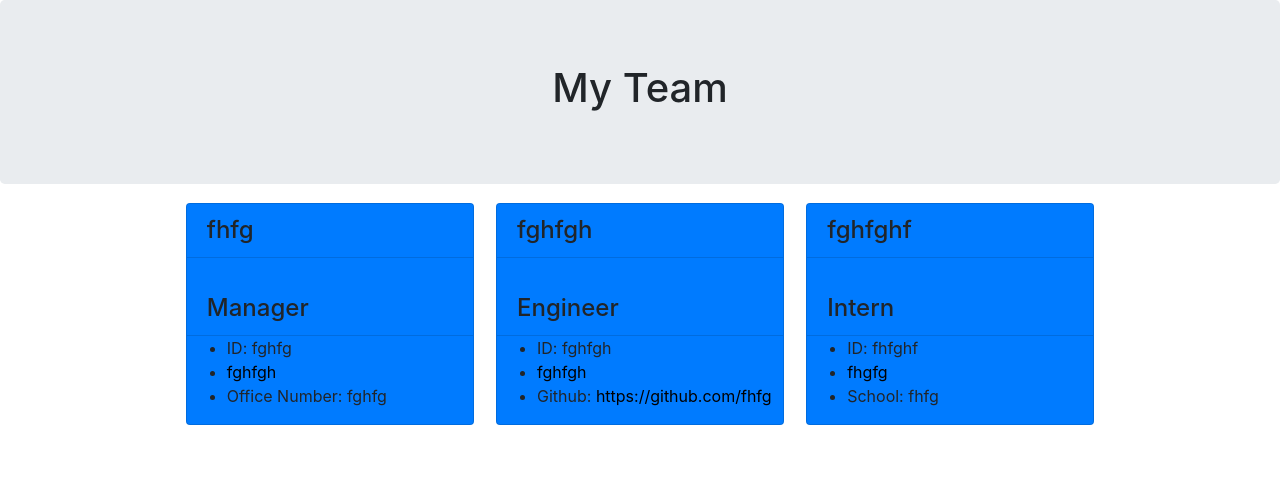
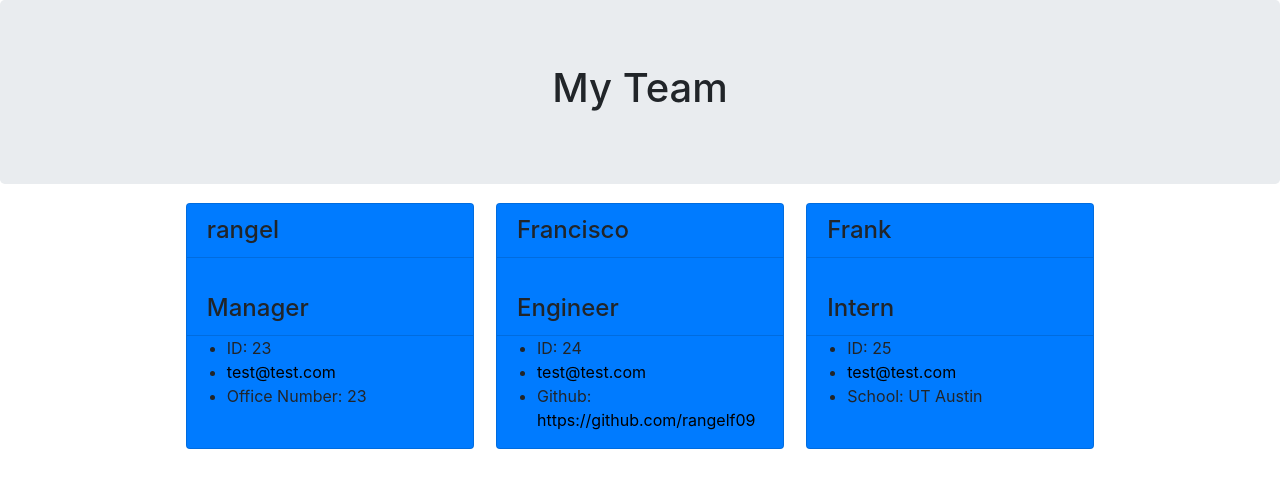
Before and after one commit to rangelf09/COMPANY-PROFILE-GENERATOR, a website: page dist/team.html in a window 1280 px wide. Drawn offline with nearby package versions, Linux system fonts and the light colour scheme.

```diff
--- a/dist/team.html
+++ b/dist/team.html
@@ -20,31 +20,31 @@
         <div class="row">
             <div class="col-12 d-flex justify-content-center">
                 <div class="card bg-primary" style="width: 18rem">
-    <h4 class="card-header bg-primary">fhfg</h4>
+    <h4 class="card-header bg-primary">rangel</h4>
     <br>
     <h4 class="card-header bg-primary">Manager</h4>
     <ul class="group-list">
-        <li class="group-list-item">ID: fghfg</li>
-        <li class="group-list-item"> <a style="color: black;" href="Email to:fghfgh">fghfgh</a></li>
-        <li class="group-list-item">Office Number: fghfg</li>
+        <li class="group-list-item">ID: 23</li>
+        <li class="group-list-item"> <a style="color: black;" href="Email to:test@test.com">test@test.com</a></li>
+        <li class="group-list-item">Office Number: 23</li>
     </ul>
 </div><div class="card bg-primary" style="width: 18rem">
-    <h4 class="card-header bg-primary">fghfgh</h4>
+    <h4 class="card-header bg-primary">Francisco</h4>
     <br>
     <h4 class="card-header bg-primary">Engineer</h4>
     <ul class="group-list">
-        <li class="group-list-item">ID: fghfgh</li>
-        <li class="group-list-item"> <a style="color: black;" href="Email to:fghfgh"> fghfgh </a></li>
-        <li class="group-list-item">Github: <a style="color: black;" href="https://github.com/fhfg">https://github.com/fhfg</a></li>
+        <li class="group-list-item">ID: 24</li>
+        <li class="group-list-item"> <a style="color: black;" href="Email to:test@test.com"> test@test.com </a></li>
+        <li class="group-list-item">Github: <a style="color: black;" href="https://github.com/rangelf09">https://github.com/rangelf09</a></li>
     </ul>
 </div><div class="card bg-primary" style="width: 18rem">
-    <h4 class="card-header bg-primary">fghfghf</h4>
+    <h4 class="card-header bg-primary">Frank</h4>
     <br>
     <h4 class="card-header bg-primary">Intern</h4>
     <ul class="group-list">
-        <li class="group-list-item">ID: fhfghf</li>
-        <li class="group-list-item"> <a style="color: black;" href="Email to:{{ email }}">fhgfg</a></li>
-        <li class="group-list-item">School: fhfg</li>
+        <li class="group-list-item">ID: 25</li>
+        <li class="group-list-item"> <a style="color: black;" href="Email to:{{ email }}">test@test.com</a></li>
+        <li class="group-list-item">School: UT Austin</li>
     </ul>
 </div>
             </div>
```
Also changed, not shown: README.md, assets/Screen Shot 2022-10-24 at 1.00.09 PM.png (added).
